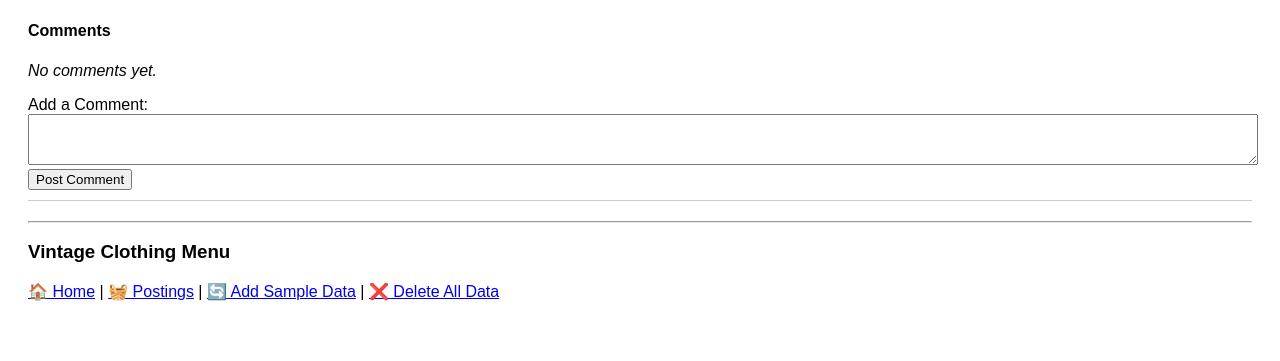
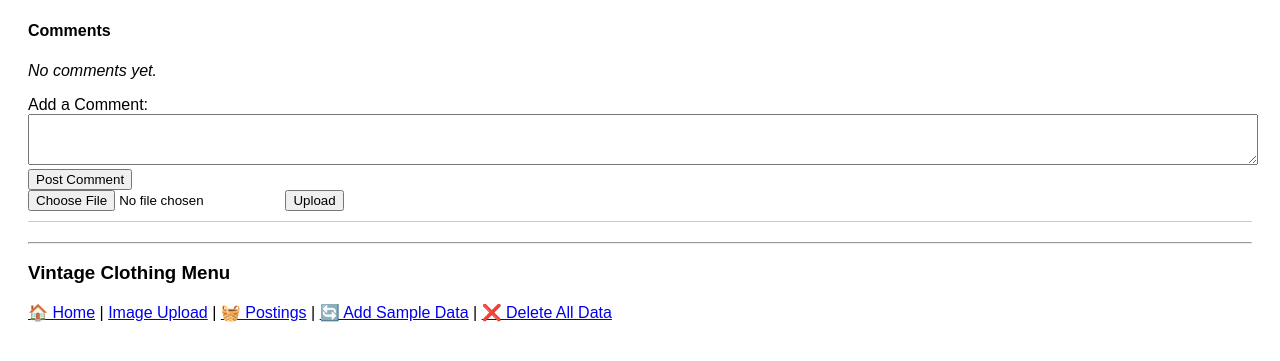
Before and after one commit to heatherita/vintstory, a Flask app: page /listings in a window 1280 px wide. Shown: the part 412-773 px from the top of the page. Run offline with Flask 3, Linux system fonts and the light colour scheme; tables that the repository leaves empty hold one stand-in row (values such as "Sample post"); grey boxes marked "Sample" are stand-in pictures.

Commit message:
image upload

```diff
--- a/app/app.py
+++ b/app/app.py
@@ -14,7 +14,7 @@ def create_app():
 
 
     IMG_FOLDER = os.path.join("static", "images")
-    app.config["UPLOAD_FOLDER"] = IMG_FOLDER
+    app.config["UPLOAD"] = IMG_FOLDER
 
     app.register_blueprint(listings_bp)
     app.register_blueprint(postings_bp)
--- a/app/blueprints/postings.py
+++ b/app/blueprints/postings.py
@@ -1,4 +1,4 @@
-from flask import Blueprint, render_template, request, redirect
+from flask import Blueprint, render_template, request, redirect, current_app
 from models.posting import Posting
 from models.comment import Comment
 from models.data_helper import DataHelper
--- a/app/templates/posting_page.html
+++ b/app/templates/posting_page.html
@@ -40,6 +40,11 @@
             <textarea name="content" rows="3" required></textarea><br>
             <input type="submit" value="Post Comment">
         </form>
+
+        <form action = "/add_image/{{ item.id }}" method = "post" enctype="multipart/form-data">
+            <input type="file" name="file" />
+            <input type = "submit" value="Upload">
+        </form>
     </div>
     {% endfor %}
 
@@ -47,6 +52,7 @@
     <h3>Vintage Clothing Menu</h3>
     <nav>
         <a href="/">🏠 Home</a> |
+        <a href="/data/postings/upload"> Image Upload</a> |
         <a href="/postings">🧺 Postings</a> |
          <a href="/data/postings/add">🔄 Add Sample Data</a> |
         <a href="/data/postings/delete">❌ Delete All Data</a>
```
Also changed, not shown: app/blueprints/comments.py (+13 -1 lines), app/instance/vintage_whatever.db.
